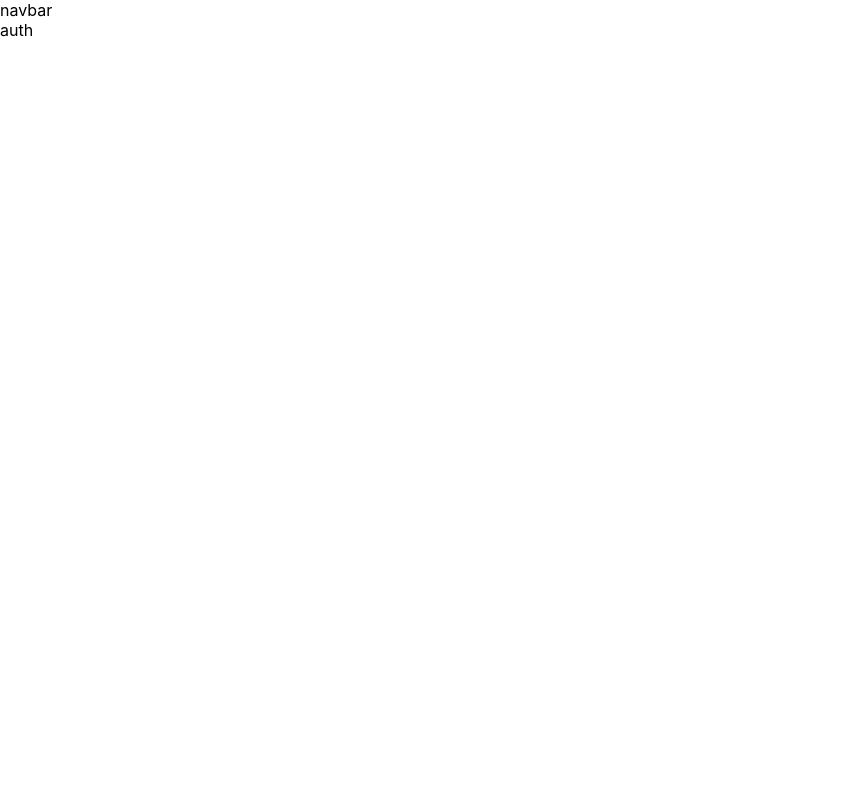
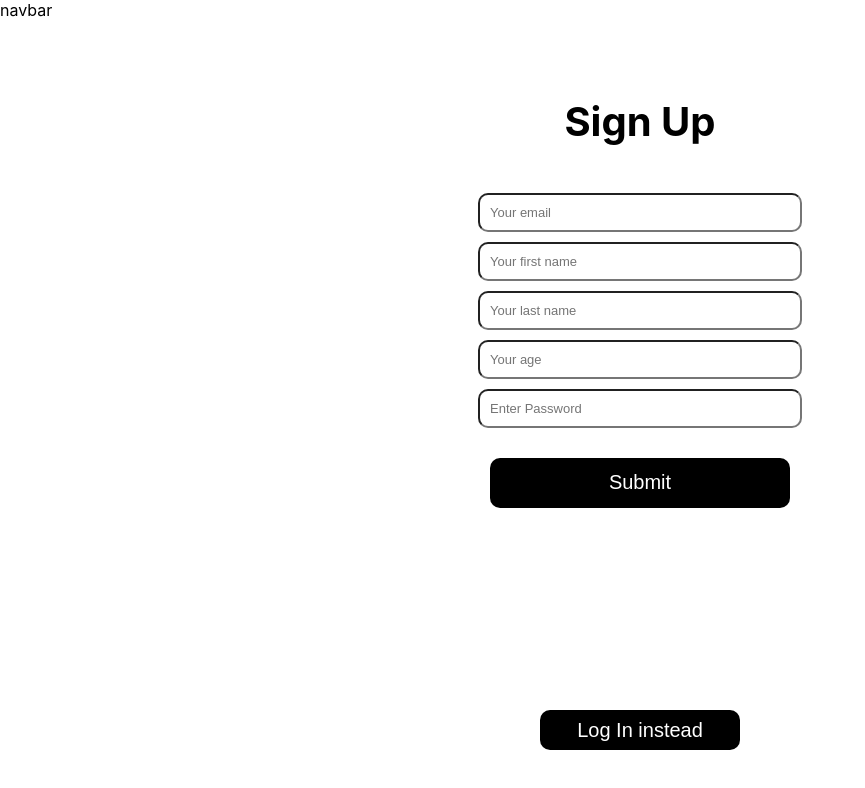
Before and after one commit to visvshah/tutor_now, a React (Create React App) app in the folder front-end/: page /login in a window 1280 px wide. Shown: the top 788 px of the page, without its empty margins (0-865 px from the left). Built offline with nearby package versions, Linux system fonts and the light colour scheme.

Commit message:
Auth base format

```diff
--- a/front-end/src/Components/Auth/auth.css
+++ b/front-end/src/Components/Auth/auth.css
@@ -0,0 +1,92 @@
+.header{
+    font-size: 40px;
+}
+.authPage{
+    display: flex;
+    align-items: center;
+    transition: all 1s ease;
+    width: 100vw;
+    height: 90vh;
+    flex-direction: column;
+    padding-top: 50px;
+}
+input{
+    margin-bottom: 10px;
+    padding: 10px 10px;
+    border-radius: 10px;
+    width: 300px;
+    height: 15px;
+    font-size: 13px;
+    display: flex;
+    transition: all 1s ease;
+}
+.form{
+    display: flex;
+    align-items: center;
+    flex-direction: column;
+    transition: all 1s ease;
+    margin-top: 20px;
+}
+.select {
+    cursor: pointer;
+    padding: 10px 10px;
+    border-radius: 10px;
+    width: 300px;
+    height: 15px;
+    font-size: 13px;
+    display: flex;
+}
+.submitButton{
+    cursor: pointer;
+    margin-top: 20px;
+    color: white;
+    background-color: black;
+    width: 300px;
+    height: 50px;
+    border: none;
+    border-radius: 10px;
+    font-size: 20px;
+}
+
+.changeMode{
+    cursor: pointer;
+    margin-top: 20px;
+    color: white;
+    background-color: black;
+    width: 200px;
+    height: 40px;
+    border: none;
+    border-radius: 10px;
+    font-size: 20px;
+    display: flex;
+    position: absolute;
+    bottom: 50px;
+}
+
+button{
+    display: flex;
+    align-items: center;
+    justify-content: center;
+    transition: all 1s ease;
+}
+button:hover{
+    cursor: pointer;
+    background-color: gray;
+}
+.dropDown{
+    display: flex;
+    align-items: center;
+    justify-content: center;
+    flex-direction: column;
+}
+.error {
+    display: flex;
+    margin-top: 20px;
+    background-color: red;
+    color: white;
+    padding: 10px;
+    align-items: center;
+    justify-content: center;
+    font-weight: 700;
+    transition: all 1s ease;
+}
--- a/front-end/src/Components/Auth/auth.jsx
+++ b/front-end/src/Components/Auth/auth.jsx
@@ -1,7 +1,93 @@
-import React from 'react'
+import React, {useState} from "react";
 import "./auth.css"
-export default function auth() {
-  return (
-    <div>auth</div>
-  )
+import {useNavigate} from "react-router-dom";
+
+export default function Auth() {
+    const [logIn, changeLogIn] = useState(false);
+    const [error, setError] = useState(false);
+    const navigate = useNavigate();
+    const handleSubmit = (event) =>{
+        event.preventDefault();
+        if(logIn){
+            sendLogIn()
+        }
+        else{
+            sendSignUp()
+        }
+
+    }
+    const sendLogIn = (e) =>{
+        /**
+        fetch("http://localhost:5001/api/users/login", { method: "POST", body: JSON.stringify(userData), mode: 'cors', headers: {'Accept': 'application/json', 'Content-Type': 'application/json'},contentType: "application/json"})
+            .then(res => {
+                return res.json()
+            })
+            .then(data => {
+                setError(false);
+                localStorage.setItem("profile", JSON.stringify(data));
+                navigate('/');
+            })
+        .catch(e => {
+            console.log(e)
+            setError(true);
+        })
+        **/
+    }
+
+    const sendSignUp = (e) =>{
+        /**
+        fetch("http://localhost:5001/api/users/signup", { method: "POST", body: JSON.stringify(userData), mode: 'cors', headers: {'Accept': 'application/json', 'Content-Type': 'application/json'},contentType: "application/json"})
+            .then(res => {
+                return res.json();
+            })
+            .then(data => {
+                setError(false);
+                localStorage.setItem("profile", JSON.stringify(data));
+                navigate('/');
+            })
+        .catch(e => {
+            setError(true);
+            console.log(e)
+        })
+        */
+    }
+
+    const changeMode = () =>{
+        changeLogIn(!logIn);
+    }
+    const [userData, setUserData] = useState({
+        fName: "",
+        lName: "",
+        email: "",
+        age: "",
+        password: ""
+    })
+
+return (
+    <div>
+        <div className="authPage">
+            <h1 className = "header" >{logIn ? "Log In" : "Sign Up"}</h1>
+            <form autoComplete = "off" validate = "true" className = "form" onSubmit = {handleSubmit}>
+                <input placeholder = "Your email" id = "email" name = "email" type ="email" onChange = {(e) => setUserData({...userData, email: e.target.value})}/>
+                { !logIn && (
+                    <>
+                        <input placeholder = "Your first name" id = "fName" name = "fName" type ="fName" onChange = {(e) => setUserData({...userData, fName: e.target.value})}/>
+                        <input placeholder = "Your last name" id = "lName" name = "lName" type ="lName" onChange = {(e) => setUserData({...userData, lName: e.target.value})}/>
+                        <input placeholder = "Your age" id = "age" name = "age" type ="age" onChange = {(e) => setUserData({...userData, age: e.target.value})}/>
+                    </>
+                    )
+                }
+
+                <input placeholder = "Enter Password" id = "password" name = "password" type ="password" onChange = {(e) => setUserData({...userData, password: e.target.value})}/>
+                <button className = "submitButton" type="submit" onClick = {handleSubmit}>Submit</button>
+                {error && (
+                    <>
+                        <div className = "error">Error!</div>
+                    </>
+                )}
+            </form>
+            <button className = "changeMode" onClick = {changeMode}>{logIn ? "Sign Up Instead" : "Log In instead"}</button>
+        </div>
+    </div>
+    )
 }
```
